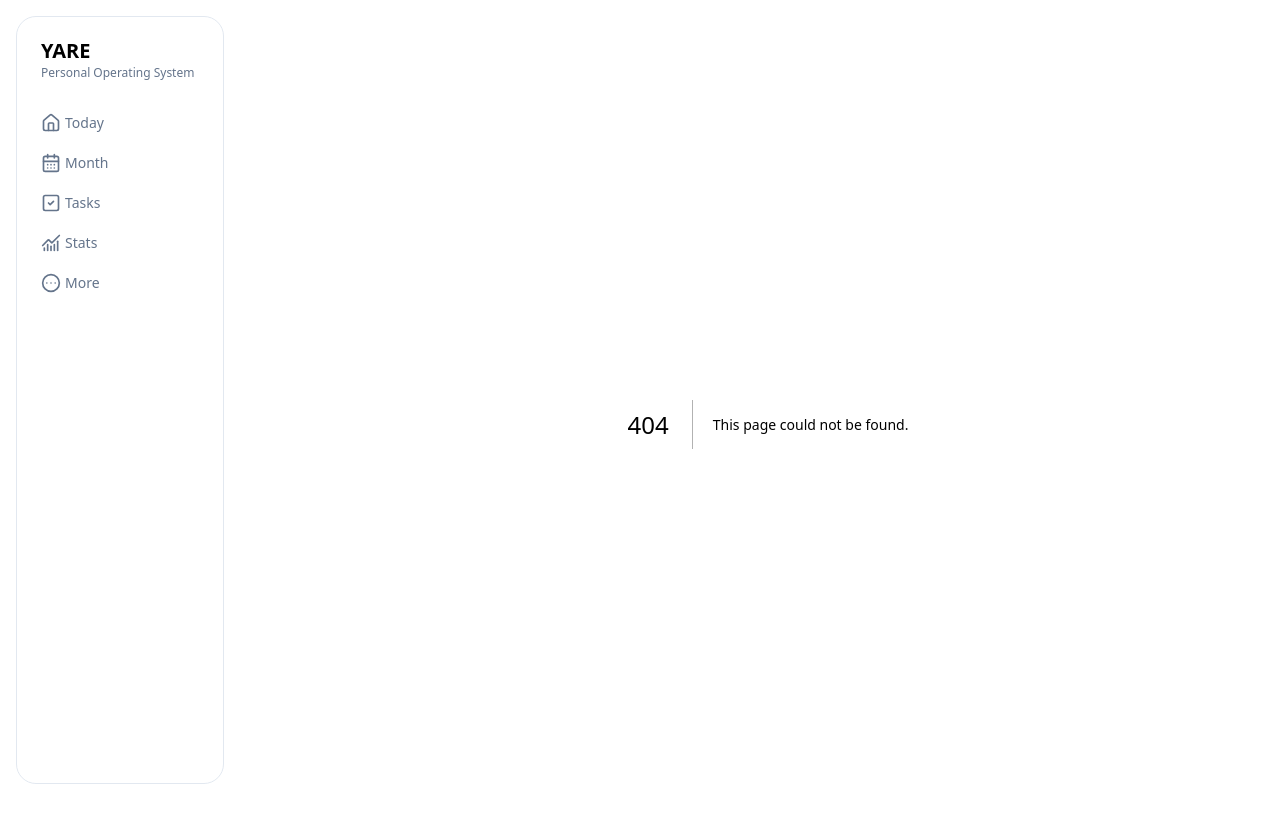
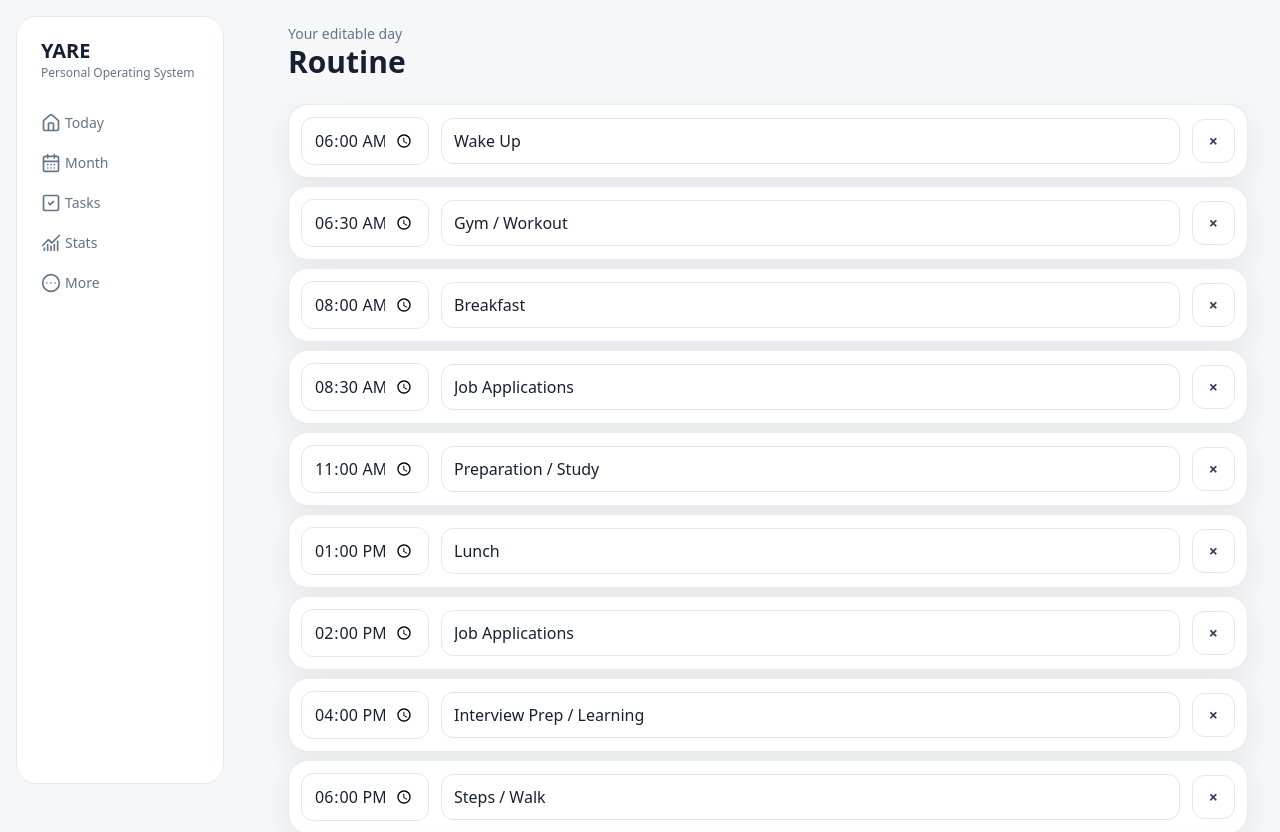
Before and after one commit to Yashwanthreddy21/YARE-Website, a Next.js app: page /schedule in a window 1280 px wide. Before the commit this address had no page. Shown: the top 832 px of the page. Built offline with nearby package versions, Linux system fonts and the light colour scheme.

Commit message:
Add editable routine schedule

```diff
--- /dev/null
+++ b/app/schedule/page.tsx
@@ -0,0 +1,4 @@
+'use client';
+import{useState}from'react';
+const initial=[['06:00','Wake Up'],['06:30','Gym / Workout'],['08:00','Breakfast'],['08:30','Job Applications'],['11:00','Preparation / Study'],['13:00','Lunch'],['14:00','Job Applications'],['16:00','Interview Prep / Learning'],['18:00','Steps / Walk'],['19:30','Dinner'],['20:30','Daily Review'],['21:30','Prepare for Bed']];
+export default function SchedulePage(){const[items,setItems]=useState(initial);return <div><p className="text-sm text-slate-500">Your editable day</p><h1 className="mb-6 text-3xl font-black">Routine</h1><div className="space-y-2">{items.map((x,i)=><div className="card flex items-center gap-3 p-3" key={i}><input className="input max-w-32" type="time" value={x[0]} onChange={e=>setItems(s=>s.map((v,j)=>j===i?[e.target.value,v[1]]:v))}/><input className="input" value={x[1]} onChange={e=>setItems(s=>s.map((v,j)=>j===i?[v[0],e.target.value]:v))}/><button className="btn-secondary px-3" onClick={()=>setItems(s=>s.filter((_,j)=>j!==i))}>×</button></div>)}</div><button className="btn-primary mt-4" onClick={()=>setItems(s=>[...s,['12:00','New schedule item']])}>Add schedule item</button><p className="mt-3 text-xs text-slate-500">Schedule editing works in this MVP. Per-day schedules and cloud persistence are included in the Supabase schema for the next sync step.</p></div>}
```
